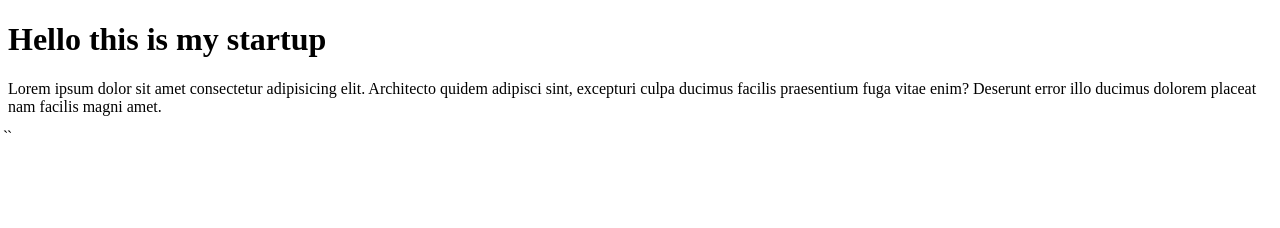
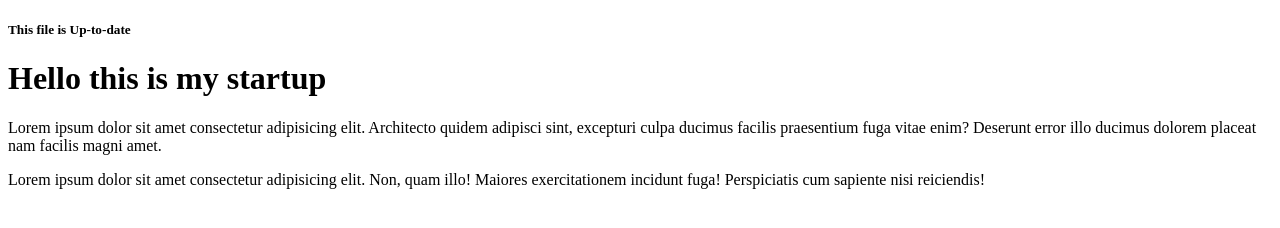
Before and after one commit to praveen0179/github-demo, a plain HTML site: page index.html in a window 1280 px wide. Drawn offline with Linux system fonts and the light colour scheme.

Commit message:
Updated index.html

```diff
--- a/index.html
+++ b/index.html
@@ -10,8 +10,11 @@
 </head>
 
 <body>
+    <h5>This file is Up-to-date</h5>
     <h1>Hello this is my startup</h1>
     <p>Lorem ipsum dolor sit amet consectetur adipisicing elit. Architecto quidem adipisci sint, excepturi culpa ducimus facilis praesentium fuga vitae enim? Deserunt error illo ducimus dolorem placeat nam facilis magni amet.</p>
+
+    <p>Lorem ipsum dolor sit amet consectetur adipisicing elit. Non, quam illo! Maiores exercitationem incidunt fuga! Perspiciatis cum sapiente nisi reiciendis!</p>
 </body>
-̀
-</html>̀
+
+</html>
```
